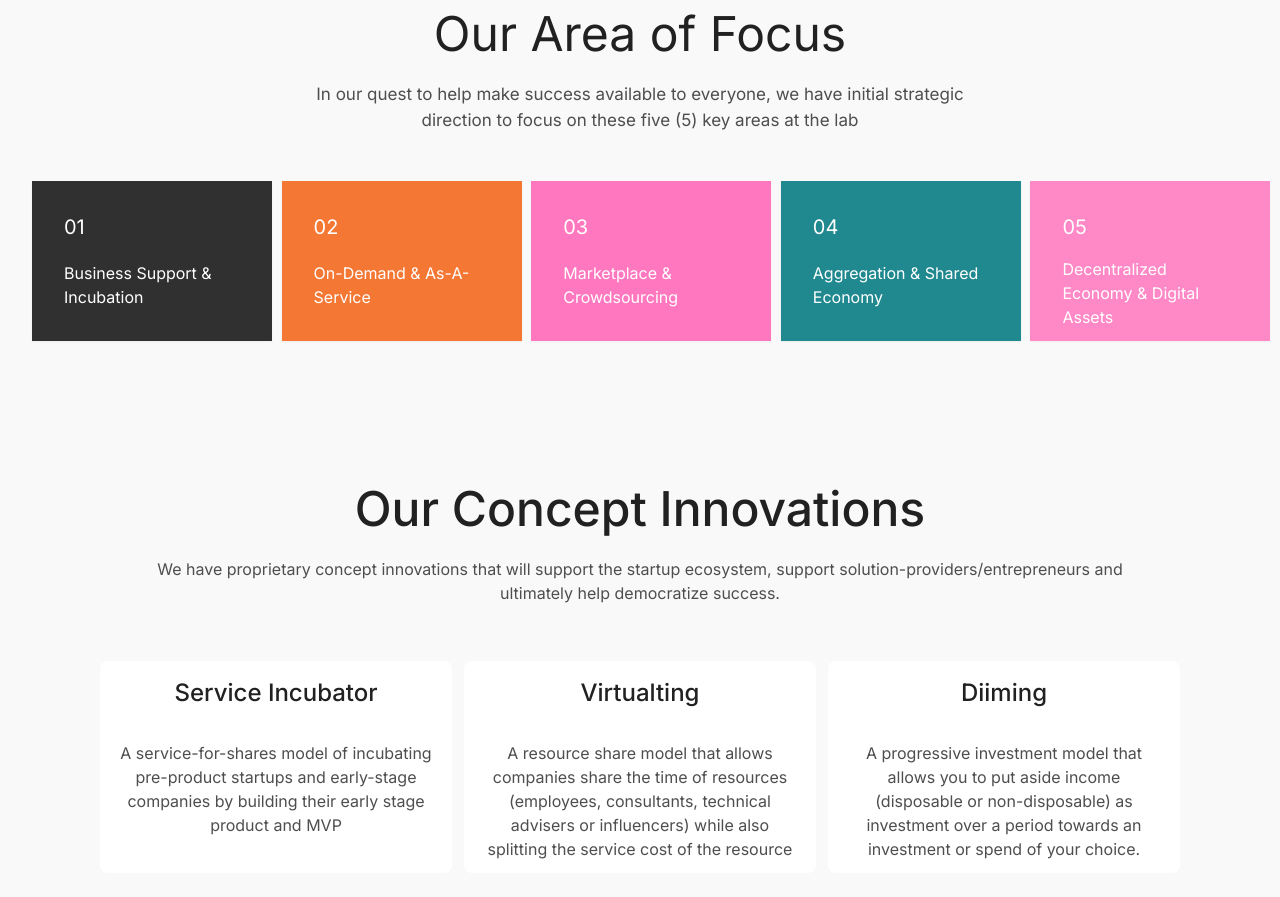
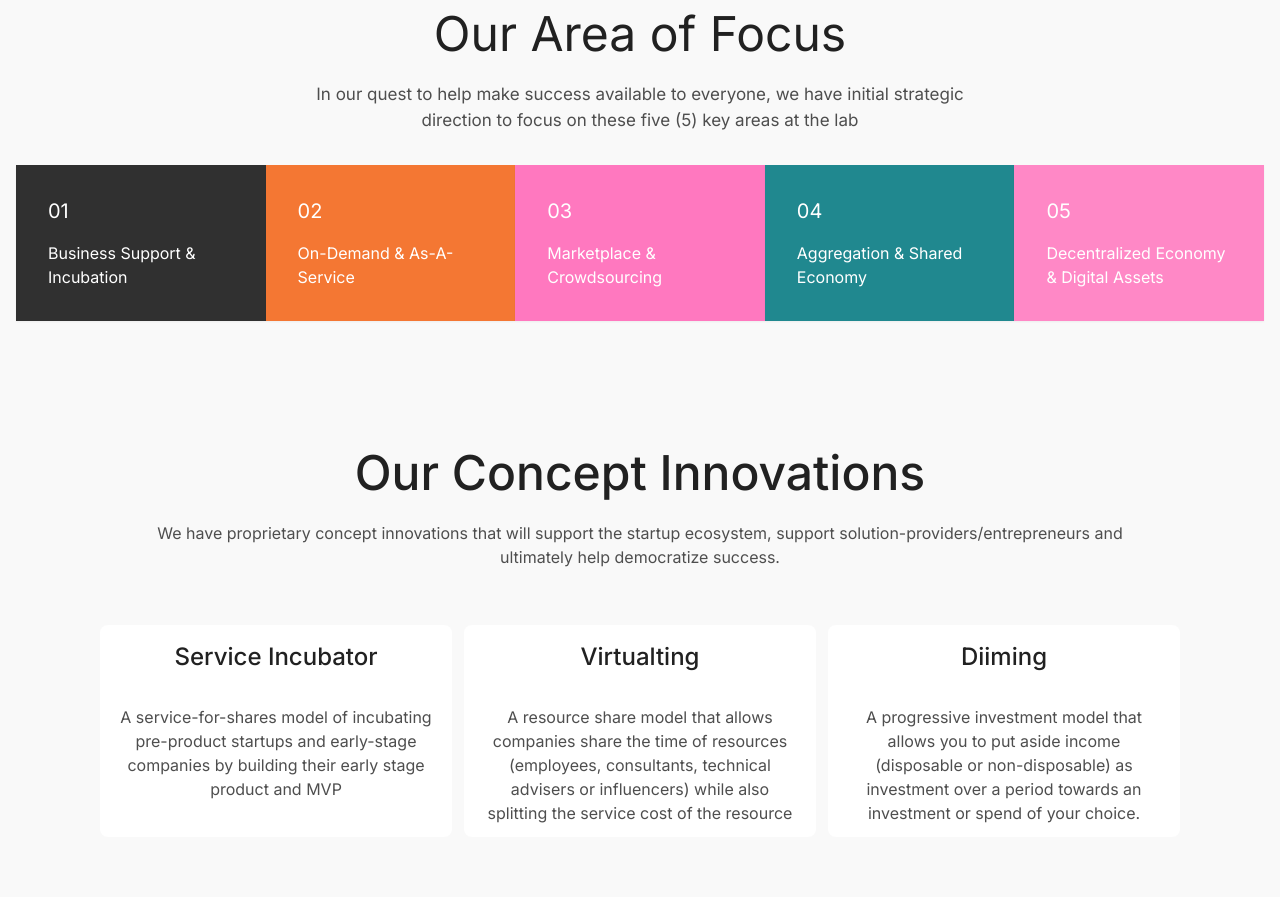
Before and after one commit to agausha/sinc-homepage, a Next.js app: page / in a window 1280 px wide. Shown: the part 1520-2417 px from the top of the page. Built offline with nearby package versions, Linux system fonts and the light colour scheme.

Commit message:
Add updates

```diff
--- a/components/areaoffocus/Card.tsx
+++ b/components/areaoffocus/Card.tsx
@@ -2,14 +2,16 @@ interface CardProps {
   number: any;
   content: string;
   bgColor: string;
+  className?: string;
 }
 
-function Card({ number, content, bgColor }: CardProps) {
+function Card({ number, content, bgColor, className }: CardProps) {
   return (
-    <div className="p-4 text-white text-start">
-      <div className="flex w-[240px] h-[160px]">
+    <div className={`text-white text-start ${className}`}>
+      <div className="flex w-full h-full">
         <div
           className={`shadow-sm p-8 flex flex-col items-start justify-between ${bgColor}`}
+          style={{ width: "100%", height: "100%" }}
         >
           <h3 className="text-xl font-normal leading-7">{number}</h3>
           <p className="text-base font-normal mt-4 leading-6">{content}</p>
--- a/components/areaoffocus/Cards.tsx
+++ b/components/areaoffocus/Cards.tsx
@@ -30,7 +30,7 @@ function Cards() {
   ];
 
   return (
-    <div className="grid grid-cols-1 sm:grid-cols-2 md:grid-cols-3 lg:grid-cols-5 py-8">
+    <div className="grid grid-cols-1 md:grid-cols-3 lg:grid-cols-5 gap-0 py-8">
       {areaOfFocus.map((item, index) => {
         return (
           <Card
```
